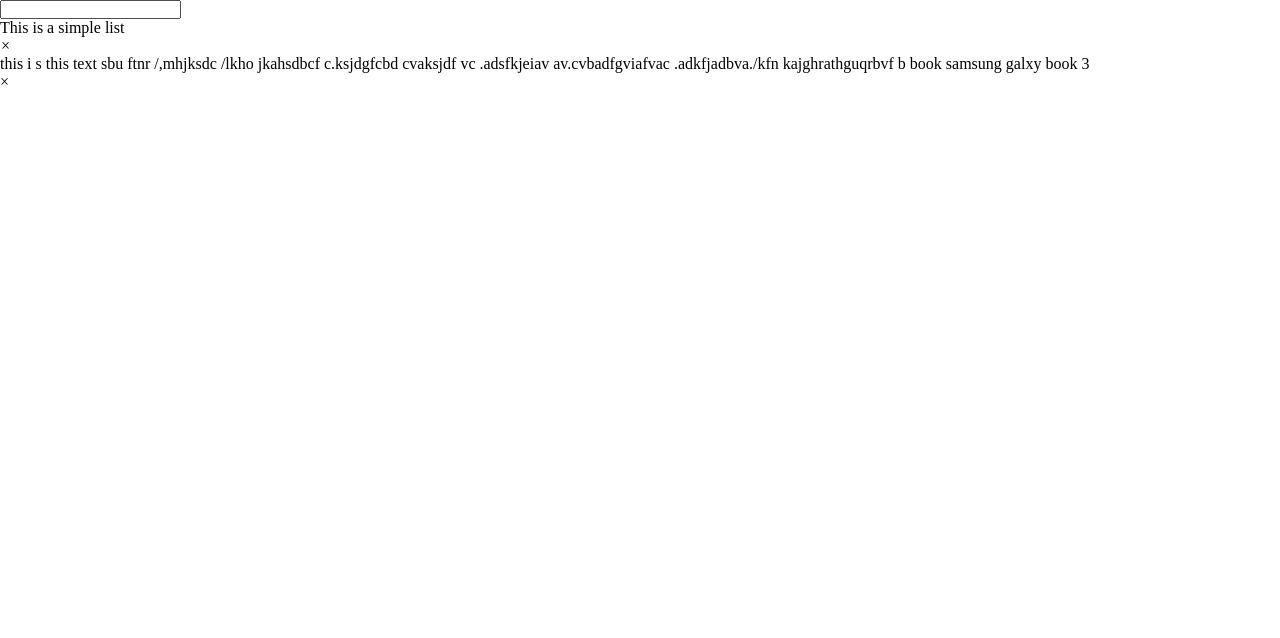
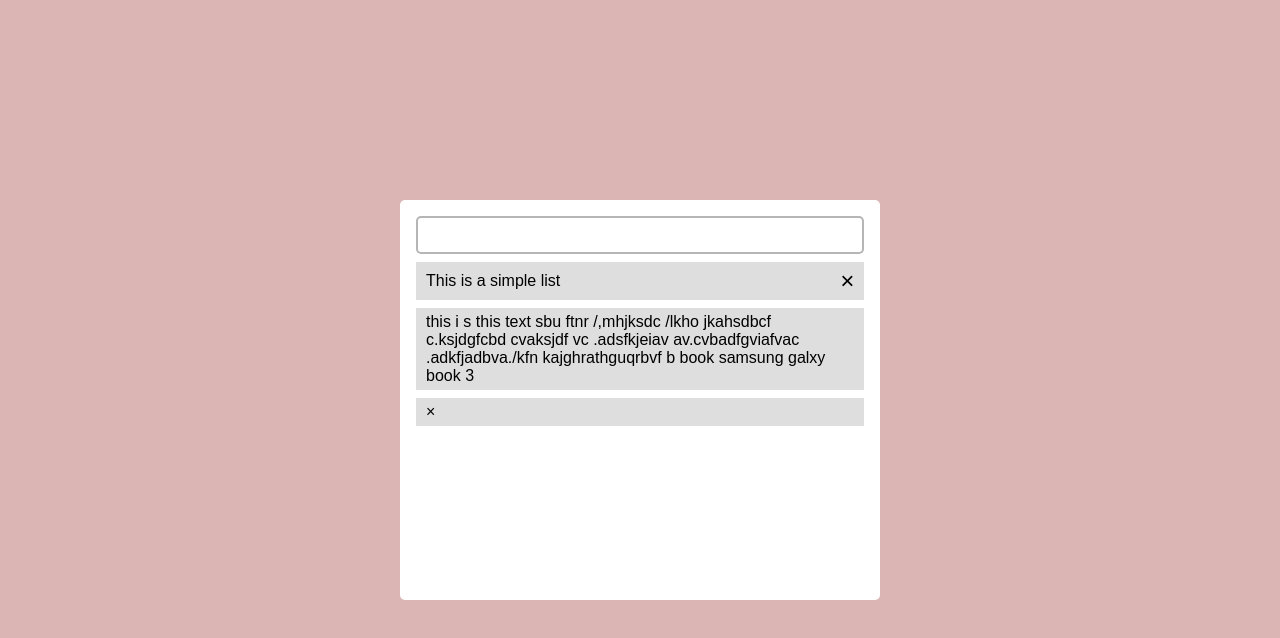
Before and after one commit to wasim2002/To-Do-list, a plain HTML site: page index.html in a window 1280 px wide. Drawn offline with Linux system fonts and the light colour scheme.

Commit message:
write all styling code

```diff
--- a/style.css
+++ b/style.css
@@ -1,5 +1,55 @@
-*{
-    padding: 0;
-    margin: 0;
-    box-sizing: border-box;
+/* @import url('https://fonts.googleapis.com/css2?family=Poppins:ital,wght@0,100;0,200;0,300;0,400;0,500;0,600;0,700;0,800;0,900;1,100;1,200;1,300;1,400;1,500;1,600;1,700;1,800;1,900&display=swap') */
+/* @import url('https://fonts.googleapis.com/css2?family=Poppins:ital,wght@0,100;0,200;0,300;0,400;0,500;0,600;0,700;0,800;0,900;1,100;1,200;1,300;1,400;1,500;1,600;1,700;1,800;1,900&display=swap') */
+* {
+  padding: 0;
+  margin: 0;
+  box-sizing: border-box;
+  font-family: "Poppins", sans-serif;
+  user-select: none;
 }
+html,
+body {
+  width: 100%;
+  height: 100vh;
+  background-color: rgb(219, 180, 180);
+  display: flex;
+  align-items: center;
+  justify-content: center;
+}
+main {
+  width: 30rem;
+  min-height: 25rem;
+  background-color: #fff;
+  padding: 1rem;
+  border-radius: 5px;
+}
+#inputF {
+  width: 100%;
+  padding: 0.5rem;
+  font-size: 1rem;
+  outline: none;
+  border-radius: 5px;
+  border: 2px solid #b6b5b5;
+  display: block;
+  color: #6e6e6e;
+}
+#inputF::placeholder {
+  color: #c4c3c3;
+}
+li {
+  list-style: none;
+  display: flex;
+  background-color: #dedede;
+  margin-top: 0.5rem;
+  padding: 5px 10px;
+  align-items: center;
+  justify-content: space-between;
+  gap: 10px;
+}
+li i {
+  font-size: 1.5rem;
+  cursor: pointer;
+}
+.done {
+  text-decoration: line-through;
+}
```
